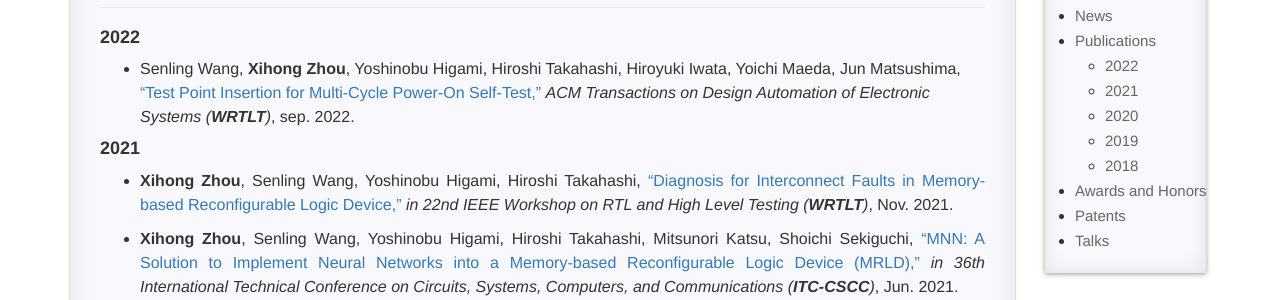
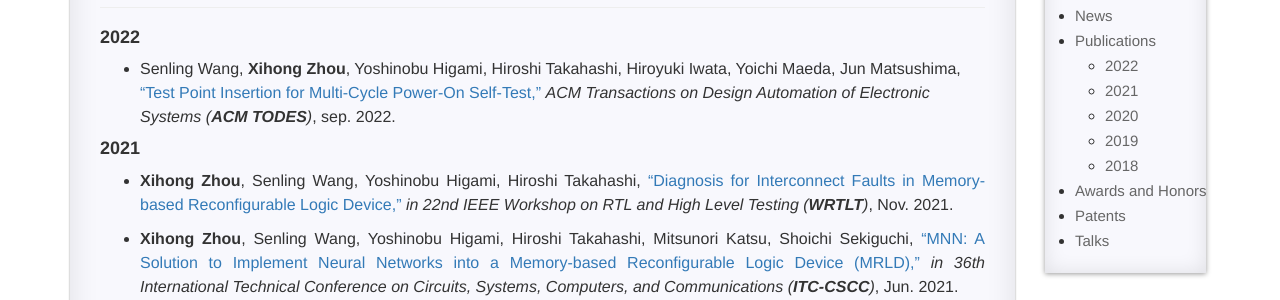
Before and after one commit to XihongZhou/xihongzhou.github.io, a Jekyll site: the page built from pages/1_homepage.md, in a window 1280 px wide and 900 px high, scrolled down 629 px. Shown: the part 152-452 px from the top of the window. Built offline with Jekyll 4.4.1, drawn with Linux system fonts in a browser that asks for light colours; comment, search, counter and statistics services are not loaded.

Commit message:
Update 1_homepage.md

```diff
--- a/pages/1_homepage.md
+++ b/pages/1_homepage.md
@@ -56,7 +56,7 @@
 
 #### 2022
 
-- Senling Wang, **Xihong Zhou**, Yoshinobu Higami, Hiroshi Takahashi, Hiroyuki Iwata, Yoichi Maeda, Jun Matsushima, ["Test Point Insertion for Multi-Cycle Power-On Self-Test,"](https://dl.acm.org/doi/10.1145/3563552) *ACM Transactions on Design Automation of Electronic Systems (**WRTLT**)*, sep. 2022.
+- Senling Wang, **Xihong Zhou**, Yoshinobu Higami, Hiroshi Takahashi, Hiroyuki Iwata, Yoichi Maeda, Jun Matsushima, ["Test Point Insertion for Multi-Cycle Power-On Self-Test,"](https://dl.acm.org/doi/10.1145/3563552) *ACM Transactions on Design Automation of Electronic Systems (**ACM TODES**)*, sep. 2022.
 
 #### 2021
 
```
